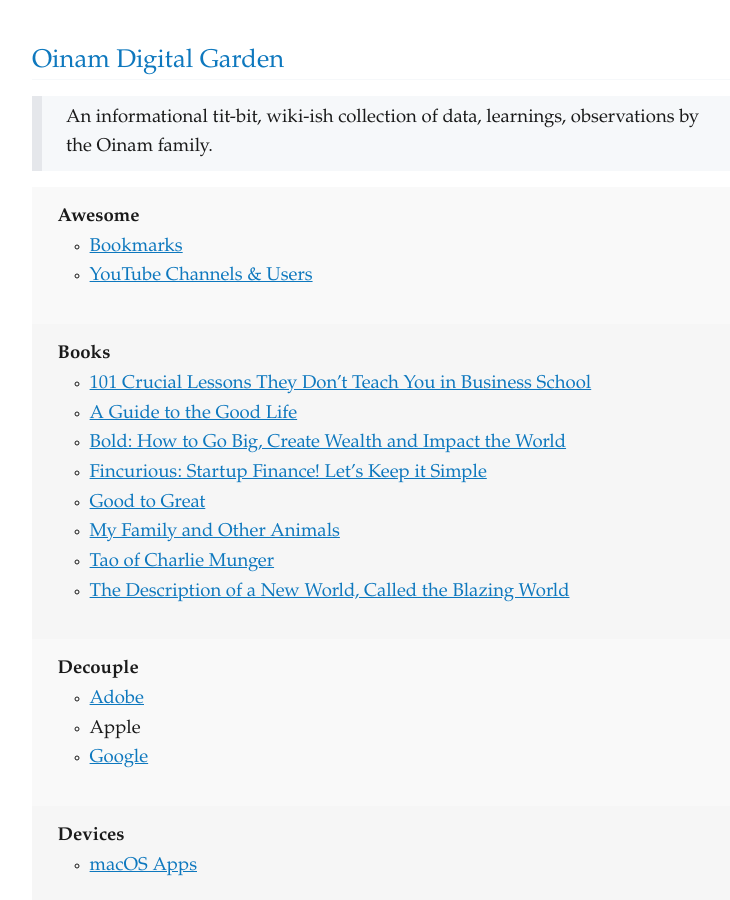
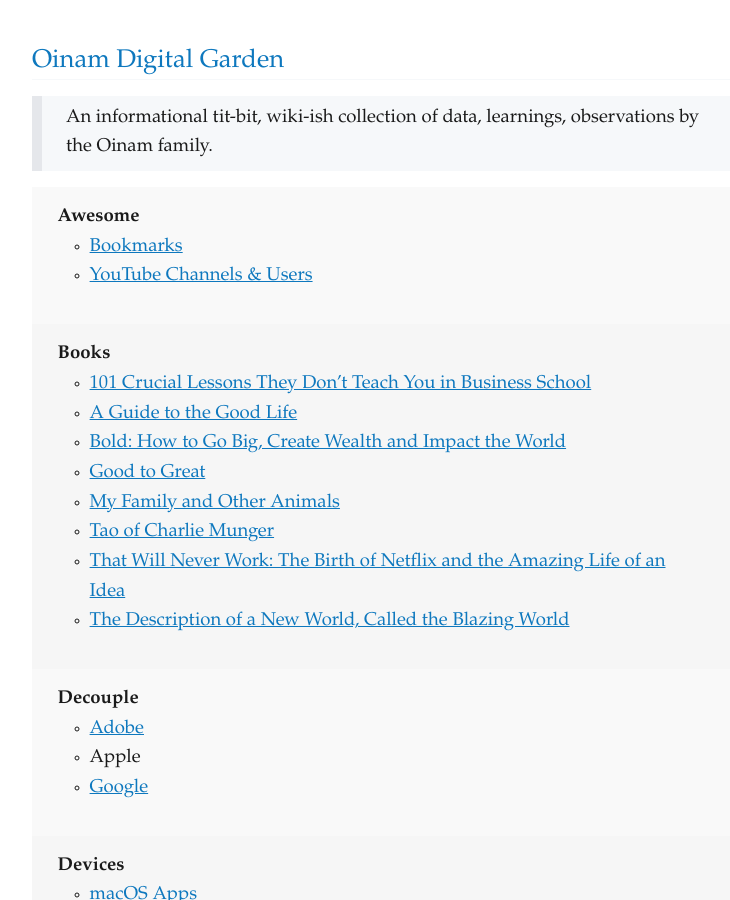
Before and after one commit to oinam/notes, a Jekyll site: the page built from index.md, in a window 1280 px wide and 900 px high. Shown: the whole window, without its empty margins (258-988 px from the left). Built offline with Jekyll 4.4.1, drawn with Linux system fonts in a browser that asks for light colours.

Commit message:
That Will Never Work: The Birth of Netflix and the Amazing Life of an Idea

```diff
--- a/index.md
+++ b/index.md
@@ -9,10 +9,10 @@
   + [101 Crucial Lessons They Don't Teach You in Business School](/books/101-crucial-lessons-they-dont-teach-you-in-business-school/)
   + [A Guide to the Good Life](/books/a-guide-to-the-good-life/)
   + [Bold: How to Go Big, Create Wealth and Impact the World](/books/bold-how-to-go-big-create-wealth-and-impact-the-world/)
-  + [Fincurious: Startup Finance! Let's Keep it Simple](/books/fincurious/)
   + [Good to Great](/books/good-to-great/)
   + [My Family and Other Animals](/books/my-family-and-other-animals/)
   + [Tao of Charlie Munger](/books/tao-of-charlie-munger/)
+  + [That Will Never Work: The Birth of Netflix and the Amazing Life of an Idea](/books/that-will-never-work-the-birth-of-netflix-and-the-amazing-life-of-an-idea/)
   + [The Description of a New World, Called the Blazing World](/books/the-description-of-a-new-world-called-the-blazing-world/)
 - Decouple
   + [Adobe](/decouple/adobe/)
```
Also changed, not shown: books/that-will-never-work-the-birth-of-netflix-and-the-amazing-life-of-an-idea.md (added, +23 -0 lines).
